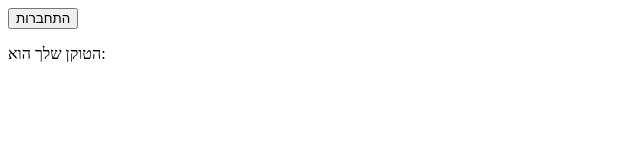
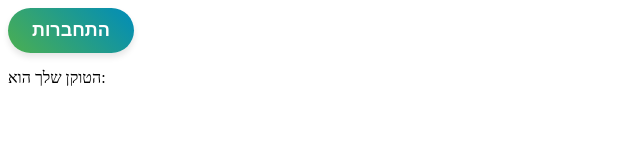
Before and after one commit to RuthWeUnica/mishehilekafe, a website with bundled scripts: page index.html in a window 1280 px wide. Shown: the whole page, without its empty margins (0-640 px from the left). Built offline with nearby package versions, Linux system fonts and the light colour scheme.

Commit message:
Update styles.css

```diff
--- a/styles.css
+++ b/styles.css
@@ -1,4 +1,30 @@
- iframe {
+#login_btn {
+    display: inline-block;
+    padding: 12px 24px;
+    font-size: 18px;
+    font-weight: bold;
+    color: white;
+    background: linear-gradient(45deg, #4CAF50, #008CBA);
+    border: none;
+    border-radius: 25px;
+    box-shadow: 0 4px 6px rgba(0, 0, 0, 0.1);
+    text-align: center;
+    cursor: pointer;
+    transition: all 0.3s ease;
+}
+
+#login_btn:hover {
+    background: linear-gradient(45deg, #45A049, #005F8D);
+    transform: scale(1.05);
+    box-shadow: 0 6px 8px rgba(0, 0, 0, 0.2);
+}
+
+#login_btn:active {
+    transform: scale(0.95);
+    box-shadow: 0 2px 4px rgba(0, 0, 0, 0.2);
+}
+
+iframe {
     overflow: hidden;
     position: fixed;
     top: 0;
```
